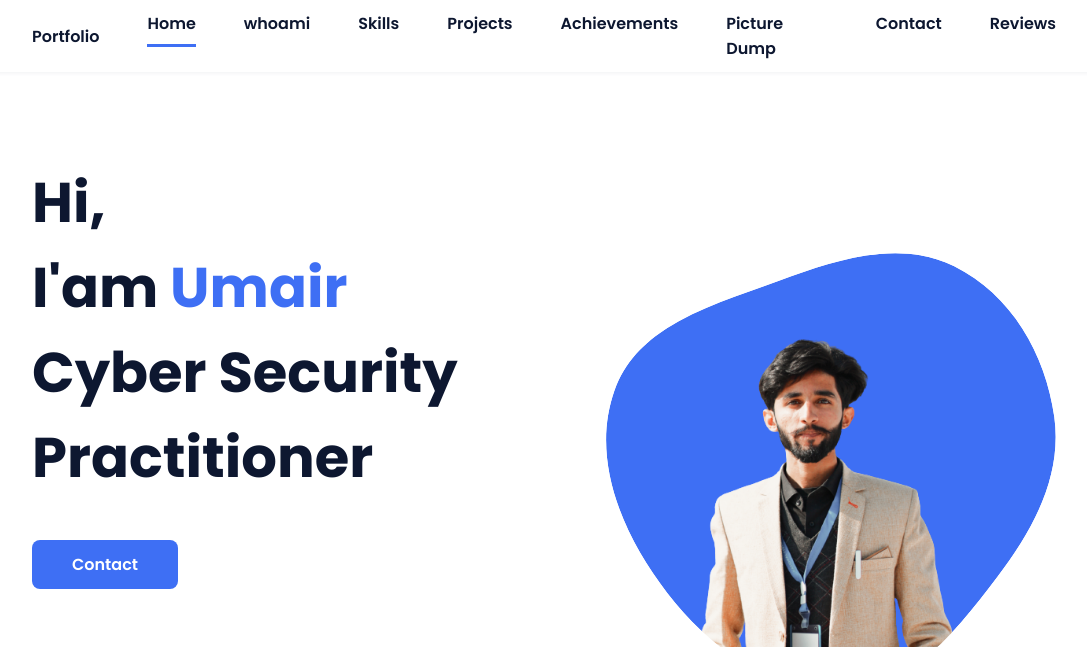
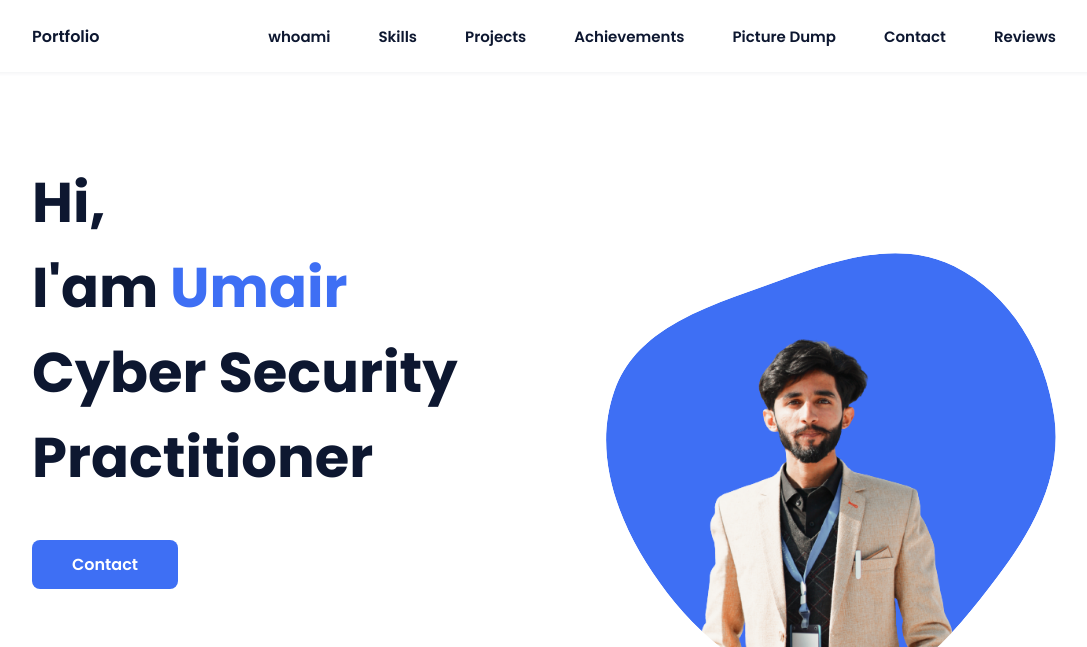
Before and after one commit to Mikivirus0/mikivirus0.github.io, a plain HTML site: page index.html in a window 1280 px wide. Shown: the top 647 px of the page, without its empty margins (96-1183 px from the left). Drawn offline with nearby package versions, Linux system fonts and the light colour scheme; some packages are replaced by stand-ins of ours; a script that the page names is missing.

Commit message:
Update index.html

```diff
--- a/index.html
+++ b/index.html
@@ -26,15 +26,14 @@
 
             <div class="nav__menu" id="nav-menu">
                 <ul class="nav__list">
-                    <li class="nav__item"><a href="#home" class="nav__link active">Home</a></li>
-                    <li class="nav__item"><a href="#about" class="nav__link">whoami</a></li>
-                    <li class="nav__item"><a href="#skills" class="nav__link">Skills</a></li>
-                    <li class="nav__item"><a href="#projects" class="nav__link">Projects</a></li>
-                    <li class="nav__item"><a href="#achievements" class="nav__link">Achievements</a></li>
-                    <li class="nav__item"><a href="#work" class="nav__link">Picture
+                    <li class="nav__item"><a href="#about" class="nav__link  nav__link--small">whoami</a></li>
+                    <li class="nav__item"><a href="#skills" class="nav__link nav__link--small">Skills</a></li>
+                    <li class="nav__item"><a href="#projects" class="nav__link nav__link--small">Projects</a></li>
+                    <li class="nav__item"><a href="#achievements" class="nav__link  nav__link--small">Achievements</a></li>
+                    <li class="nav__item"><a href="#work" class="nav__link  nav__link--small ">Picture
                                 Dump</a></li>
-                    <li class="nav__item"><a href="#contact" class="nav__link">Contact</a></li>
-                    <li class="nav__item"><a href="#reviews" class="nav__link">Reviews</a></li>
+                    <li class="nav__item"><a href="#contact" class="nav__link  nav__link--small">Contact</a></li>
+                    <li class="nav__item"><a href="#reviews" class="nav__link  nav__link--small">Reviews</a></li>
                 </ul>
             </div>
 
@@ -527,6 +526,16 @@
     .review__submit-button:hover {
         background-color: #45a049;
     }
+
+    .nav__link {
+        font-size: 20px;
+        /* Adjust the font size as needed */
+    }
+
+    .nav__link--small {
+        font-size: 15px;
+        /* Adjust the font size as needed */
+    }
 </style>
 
 <!-- Add the Boxicons library to your HTML file -->
```
